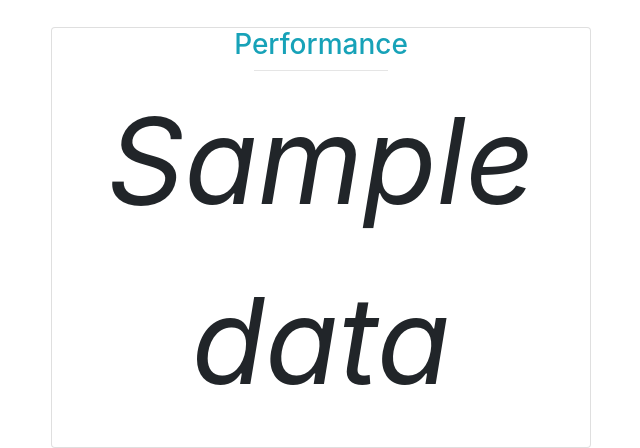
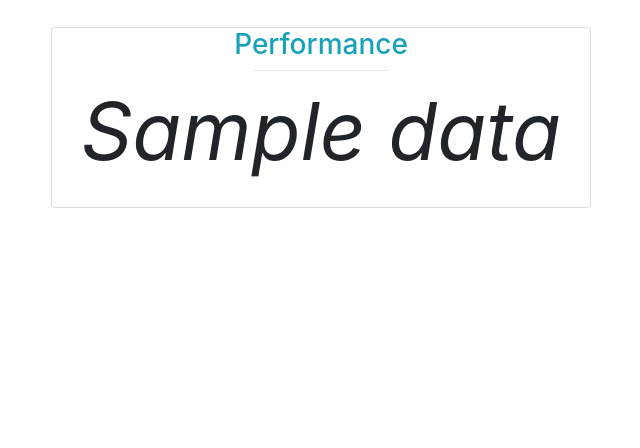
Before and after one commit to Gaurav19091998/ml_server_performance, a Flask app: template templates/index.html in a window 1280 px wide. Shown: the part 485-933 px from the top of the page, without its empty margins (319-959 px from the left). After the commit the page ends 693 px from the top, so only its background shows below. Run offline with Flask 2, Linux system fonts and the light colour scheme; the template is opened without the code that fills it: most values are stand-ins (such as "Sample title", 1, 10 or a date in 2020); parts of the project's set-up code (start-up, migrations or seed data) failed here and were passed over.

Commit message:
Update index.html

```diff
--- a/templates/index.html
+++ b/templates/index.html
@@ -52,7 +52,7 @@
                 <div class="card">
                     <p class="h3 text-center text-info">Performance</p>
                     <hr class="w-25 m-auto">
-                    <p style="font-size:120px; font-style:italic" class="text-center" id="per">{{data}}</p>
+                    <p style="font-size:80px; font-style:italic" class="text-center" id="per">{{data}}</p>
                 </div>
             </div>
         </div>
```
